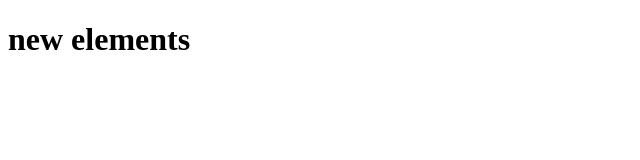
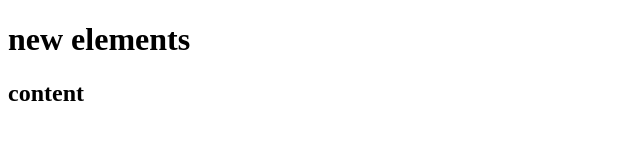
Before and after one commit to eraKomalKurewad/Discount-calculator, a plain HTML site: page index.html in a window 1280 px wide. Shown: the whole page, without its empty margins (0-640 px from the left). Drawn offline with Linux system fonts and the light colour scheme.

Commit message:
fixed code

```diff
--- a/index.html
+++ b/index.html
@@ -8,5 +8,6 @@
 </head>
 <body>
     <h1>new elements</h1>
+    <h2>content</h2>
 </body>
 </html>
```
